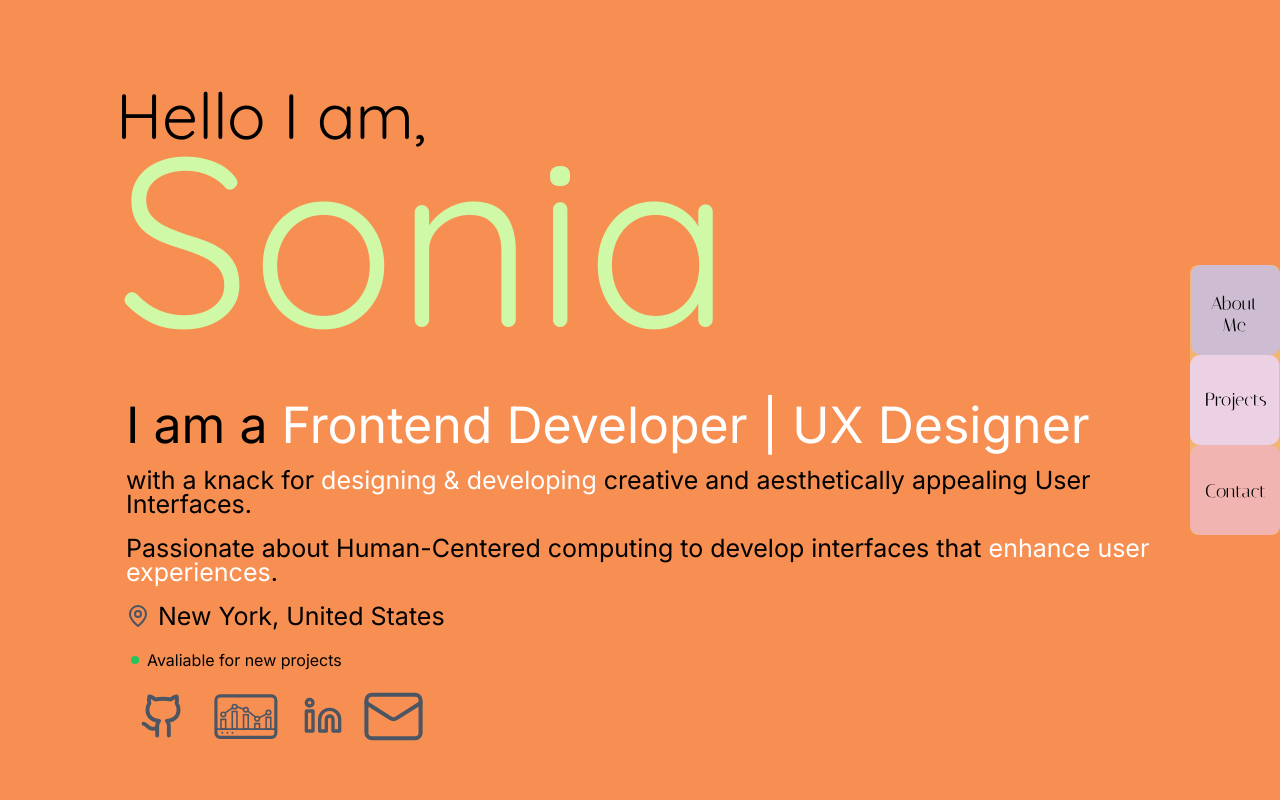
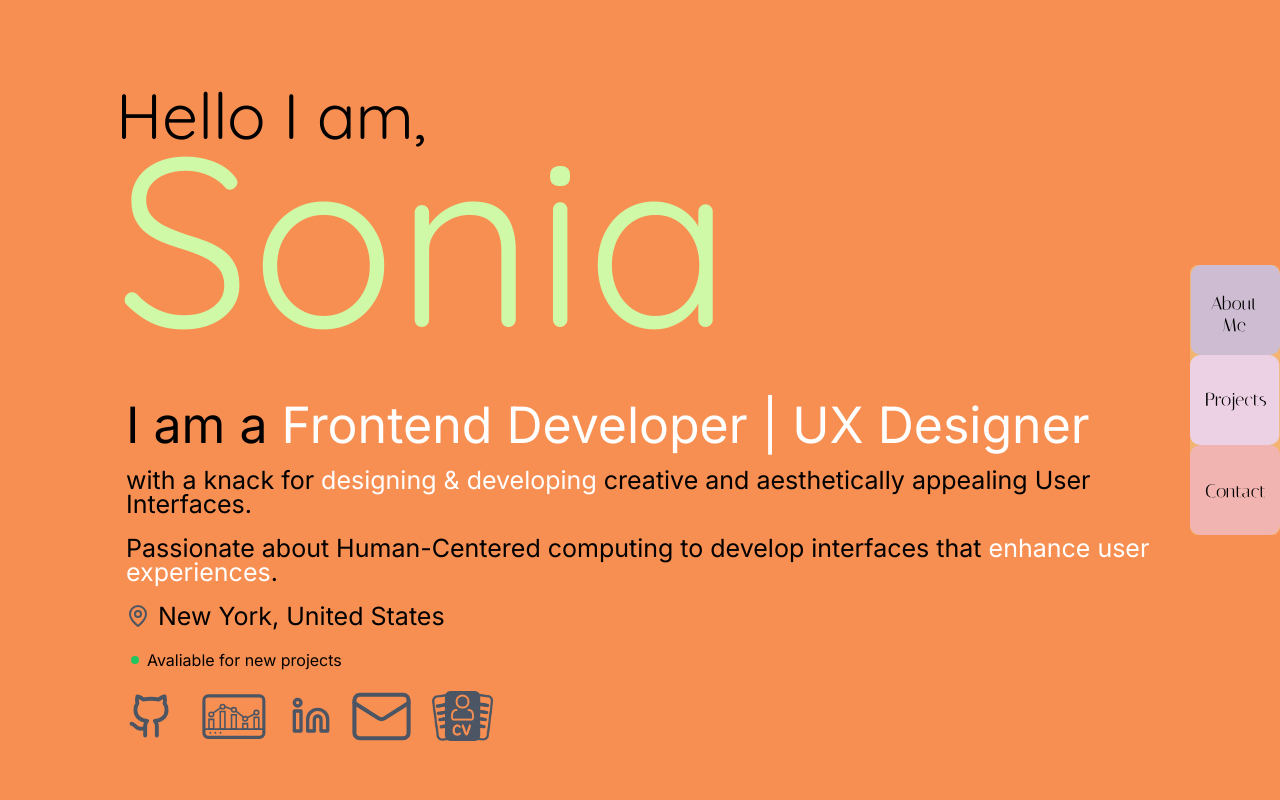
Before and after one commit to ssunil3232/sonia_portfolio, a React (Vite) app: page / in a window 1280 px wide. Shown: the top 800 px of the page. Built offline with nearby package versions, Linux system fonts and the light colour scheme; a web font is replaced by a local one.

Commit message:
add resume

```diff
--- a/src/pages/Home.jsx
+++ b/src/pages/Home.jsx
@@ -14,7 +14,8 @@ import Footer from "../components/Footer.jsx";
 import { useTrail, animated } from 'react-spring';
 import { Dock } from 'primereact/dock';
 import aboutme from "../assets/aboutme.svg";
-import experience from "../assets/experience.svg";
+import resume from "../assets/resume.pdf";
+import resumelogo from "../assets/resumeIcon.png";
 import contact from "../assets/contact.svg";
 import projects from "../assets/projects.svg";
 import React, { useState } from 'react';
@@ -87,7 +88,7 @@ const HomePage = () => {
                             <div className="h-2 w-2 bg-green-500 rounded-full mr-2"></div>
                             <p>Avaliable for new projects</p>
                         </div>
-                        <div className="flex flex-row h-12 space-x-2 pl-3 items-center">
+                        <div className="flex flex-row h-12 space-x-2 items-center">
                             <a href="https://github.com/ssunil3232" target="_blank" title="GitHub" className="show-hover-text">
                                 <img style={{ height: 70 }} src={githublogo} />
                             </a>
@@ -99,6 +100,9 @@ const HomePage = () => {
                             </a>
                             <a href="mailto:soniasunil47@gmail.com?cc=ss3587@cornell.edu" title="Email" className="show-hover-text">
                                 <img style={{ height: 65 }} src={emaillogo} />
+                            </a>
+                            <a href={resume} target="_blank" title="Resume" className="show-hover-text">
+                                <img className="m-[10px]" style={{ height: 50 }} src={resumelogo} />
                             </a>
                         </div>
                     </div>
```
Also changed, not shown: src/assets/resumeIcon.png (added), 1 other file (tests, documents, lock files or other folders).
